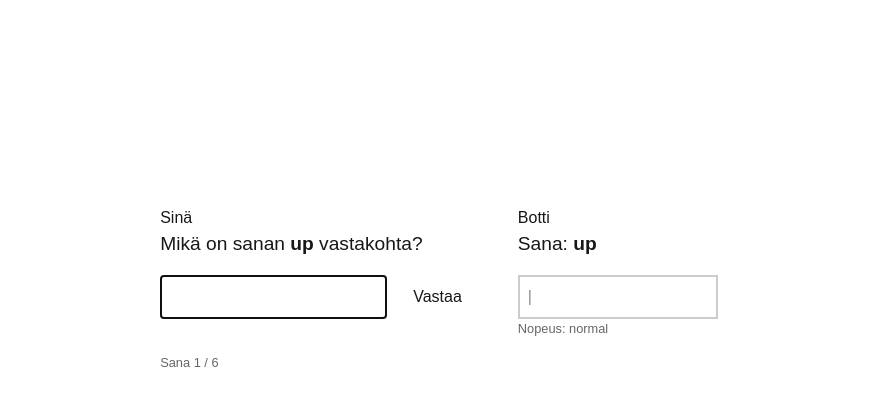
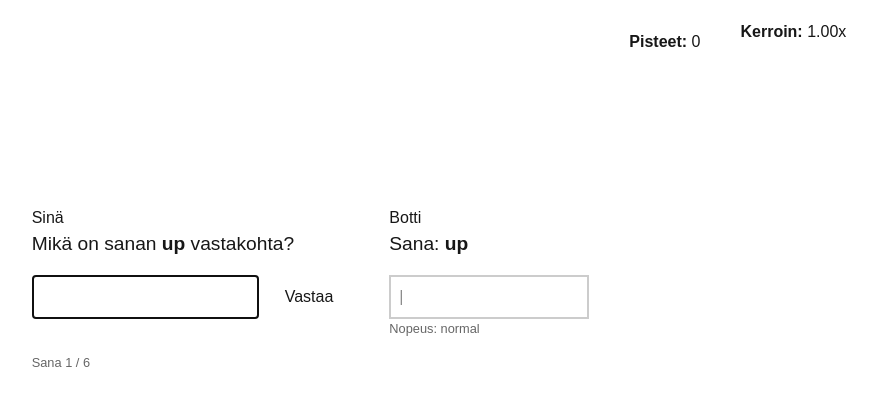
Before and after one commit to emppux5/opposites-peli, a Next.js app in the folder opposites-peli/: page /game in a window 1280 px wide. Shown: the top 406 px of the page, without its empty margins (201-1078 px from the left). Built offline with nearby package versions, Linux system fonts and the light colour scheme.

Commit message:
Update page.tsx

```diff
--- a/opposites-peli/app/game/page.tsx
+++ b/opposites-peli/app/game/page.tsx
@@ -34,6 +34,12 @@ const speedMap: Record<string, number> = {
   hard: 100,
 };
 
+const difficultyMultipliers: Record<string, number> = {
+  easy: 0.8,
+  normal: 1,
+  hard: 1.2,
+};
+
 
 export default function GamePage() {
 
@@ -43,6 +49,8 @@ export default function GamePage() {
   const [volume, setVolume] = useState(50);
   const [difficulty, setDifficulty] = useState("normal");
   const [words, setWords] = useState<Record<string, string>>({});
+  const [score, setScore] = useState(0);
+  const [multiplier, setMultiplier] = useState(1);
 
   // 🔹 LUE asetukset
   useEffect(() => {
@@ -123,6 +131,10 @@ useEffect(() => {
       if (i >= answer.length) {
         console.log("LOSER BOT WINS");
         setStatus('botWon');
+
+        setMultiplier(1);     // reset multiplier
+        setScore(prev => prev - 100); // optional penalty
+
         clearInterval(interval);
       }
     }, speedMap[difficulty]);
@@ -143,13 +155,27 @@ const handleSubmit = (e: React.FormEvent<HTMLFormElement>) => {
   if (userInput.trim().toLowerCase() === answer.toLowerCase()) {
     setStatus('correct');
 
+    // 🎯 Calculate points (only normal difficulty = 100 base)
+    const basePoints = difficulty === "normal" ? 100 : difficulty === "easy" ? 75 : 150; // you can customize later
+    const gainedPoints = Math.round(basePoints * multiplier);
+
+    setScore(prev => prev + gainedPoints);
+
+    // 🔼 Increase multiplier (compounding)
+    setMultiplier(prev => prev * 1.01);
+
     setTimeout(() => {
       setCurrentIndex(prev => prev + 1);
       setUserInput('');
       setStatus('');
     }, 300);
+
   } else {
     setStatus('wrong');
+
+    // ❌ Reset multiplier and subtract points
+    setMultiplier(1);
+    setScore(prev => prev - 100);
   }
 };
 
@@ -164,7 +190,12 @@ const handleSubmit = (e: React.FormEvent<HTMLFormElement>) => {
           }}>
           Pelaa uudelleen
         </button>
+<h2>Pisteet:</h2> {score}
+<div>
+<strong>Kerroin:</strong> {multiplier.toFixed(2)}x
+</div>
       </div>
+
     );
   }
 
@@ -237,6 +268,13 @@ const handleSubmit = (e: React.FormEvent<HTMLFormElement>) => {
           Nopeus: {difficulty}
         </p>
       </div>
+      <div style={{ marginTop: '10px' }}>
+  <strong>Pisteet:</strong> {score}
+</div>
+
+<div>
+  <strong>Kerroin:</strong> {multiplier.toFixed(2)}x
+</div>
 
     </div>
   );
```
